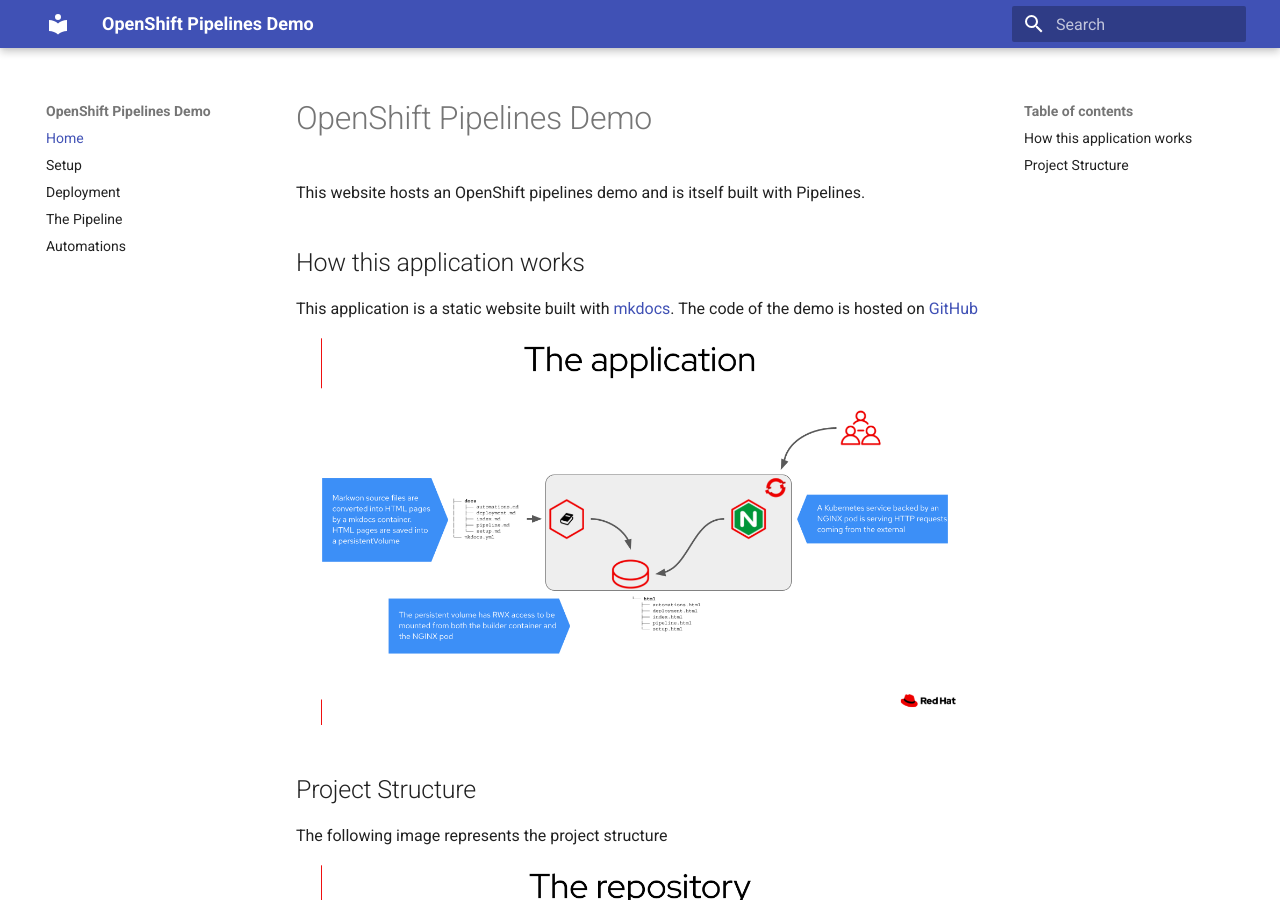
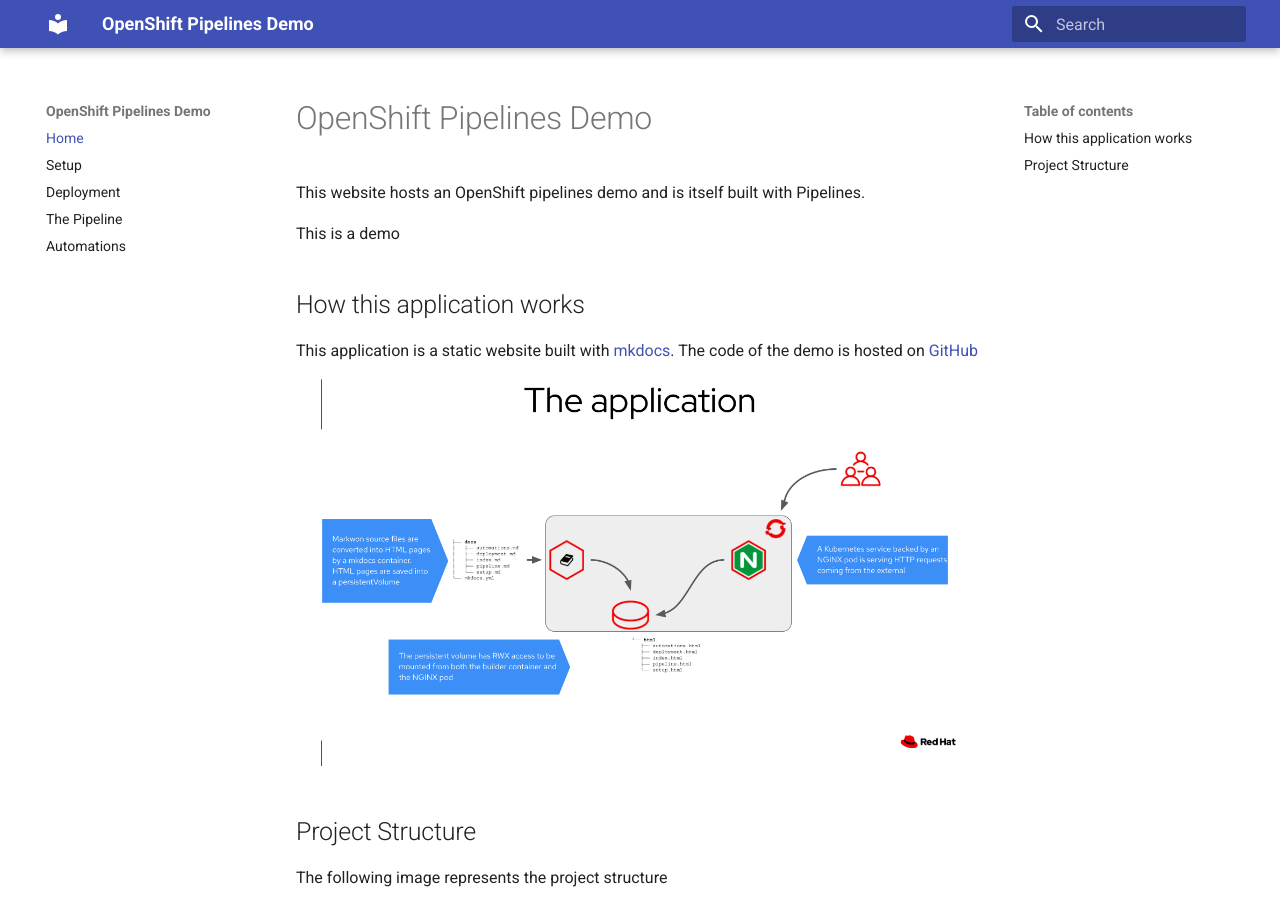
Before and after one commit to pbertera/OpenShift-pipelines-demo, an MkDocs documentation site: the page built from docs/index.md, in a window 1280 px wide and 900 px high. Built offline with MkDocs 1.6.1 and Material for MkDocs 9.7.7, drawn with Linux system fonts in a browser that asks for light colours; old or Windows-style settings are respelled for this version of MkDocs.

Commit message:
Update index.md

```diff
--- a/docs/index.md
+++ b/docs/index.md
@@ -1,6 +1,8 @@
 # OpenShift Pipelines Demo
 
 This website hosts an OpenShift pipelines demo and is itself built with Pipelines.
+
+This is a demo
 
 ## How this application works
 
```
